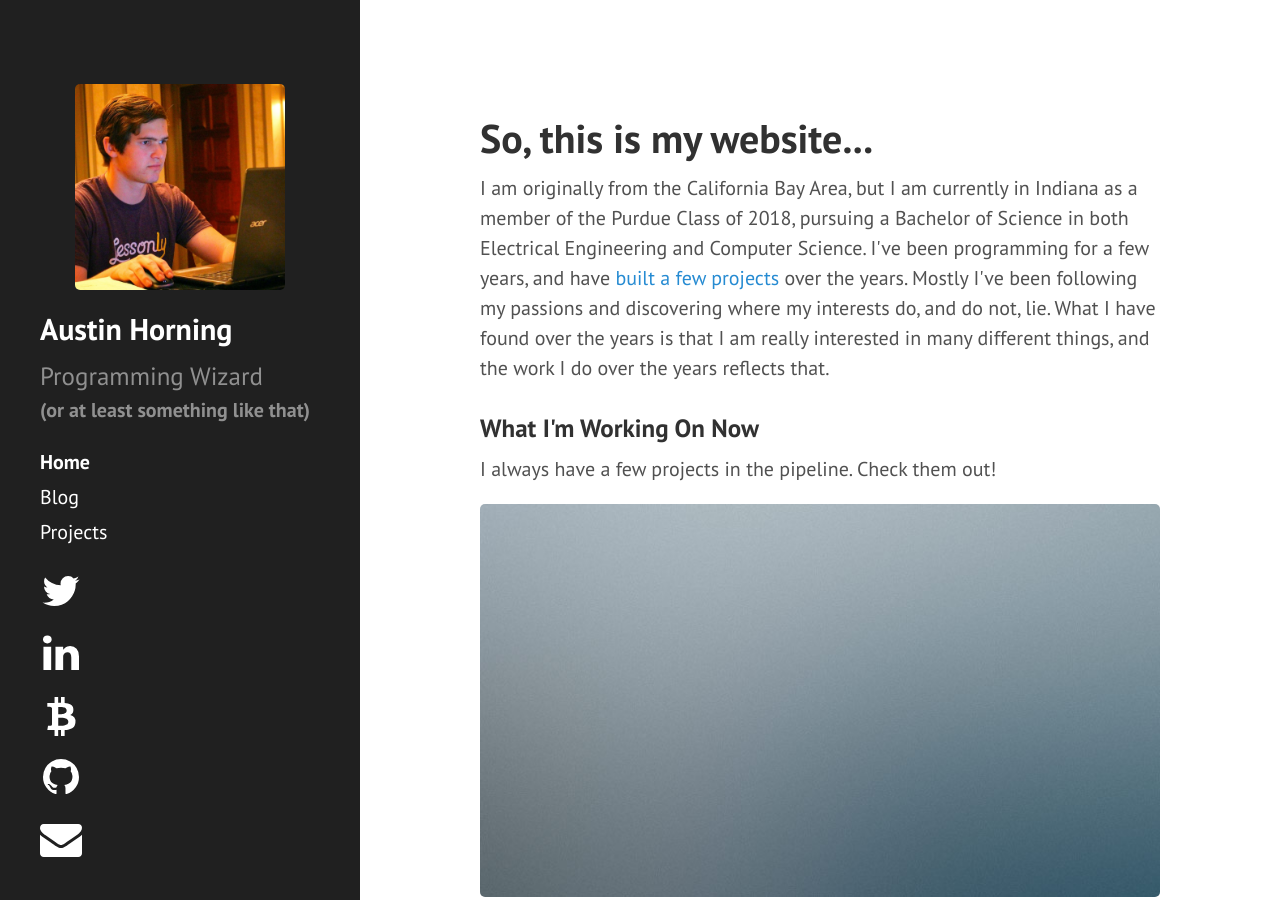
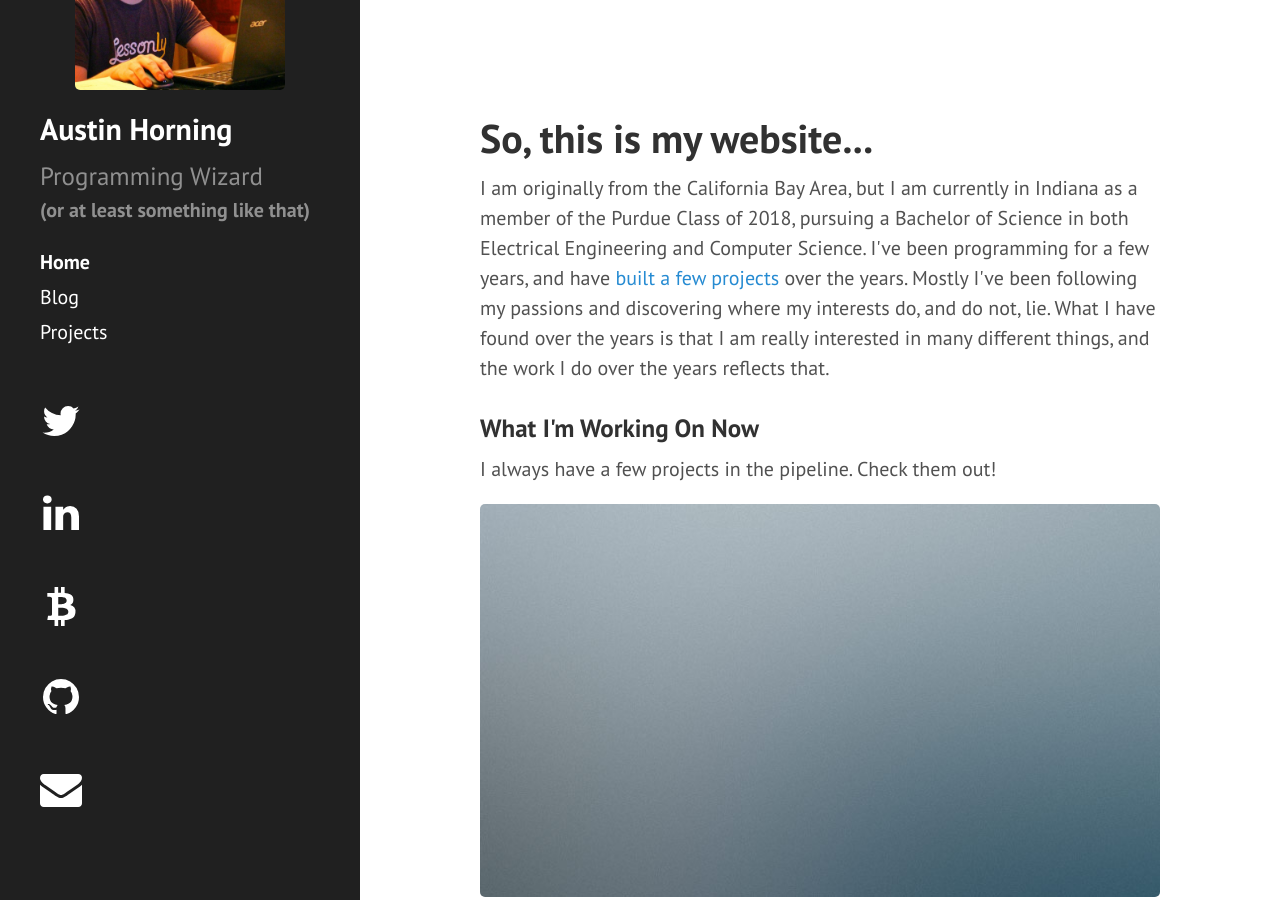
Before and after one commit to TheAustinSeven/theaustinseven.github.io, a Jekyll site: the page built from index.html, in a window 1280 px wide and 900 px high. Built offline with Jekyll 4.4.1, drawn with Linux system fonts in a browser that asks for light colours; the list of posts is cut into pages by our own code.

Commit message:
maybe not fixed

```diff
--- a/_includes/sidebar.html
+++ b/_includes/sidebar.html
@@ -30,11 +30,11 @@
     </nav>
     <footer style="margin-bottom: 10px">
 			<ul class="icons" >
-				<li><a href="http://twitter.com/TheAustinSeven" class="icon"><img src="/public/svg/white/twitter.svg" style="width:15%"></a></li>
-        <li><a href="https://www.linkedin.com/in/austinhorning" class="icon"><img src="/public/svg/white/linkedin.svg" style="width:15%"></a></li>
-				<li><a href="https://www.coinbase.com/checkouts/af0878ebbd28bb33a53f55c811812fae" class="icon"><img src="/public/svg/white/bitcoin.svg" style="width:15%"></a></li>
-				<li><a href="http://github.com/TheAustinSeven" class="icon"><img src="/public/svg/white/github.svg" style="width:15%"></a></li>
-				<li><a href="mailto:austinseven@outlook.com" class="icon"><img src="/public/svg/white/envelope.svg" style="width:15%"></a></li>
+				<li class="icon"><a href="http://twitter.com/TheAustinSeven"><img src="/public/svg/white/twitter.svg" style="width:15%"></a></li>
+        <li class="icon"><a href="https://www.linkedin.com/in/austinhorning"><img src="/public/svg/white/linkedin.svg" style="width:15%"></a></li>
+				<li class="icon"><a href="https://www.coinbase.com/checkouts/af0878ebbd28bb33a53f55c811812fae"><img src="/public/svg/white/bitcoin.svg" style="width:15%"></a></li>
+				<li class="icon"><a href="http://github.com/TheAustinSeven"><img src="/public/svg/white/github.svg" style="width:15%"></a></li>
+				<li class="icon"><a href="mailto:austinseven@outlook.com"><img src="/public/svg/white/envelope.svg" style="width:15%"></a></li>
 			</ul>
 		</footer>
   </div>
--- a/public/css/homestyle.css
+++ b/public/css/homestyle.css
@@ -1,7 +1,8 @@
 ul.icons {
   cursor: default;
   list-style: none;
-  padding-left: 0; }
+  padding-left: 0;
+}
 li.icon {
   display:inline !important;
   position: relative;
```
